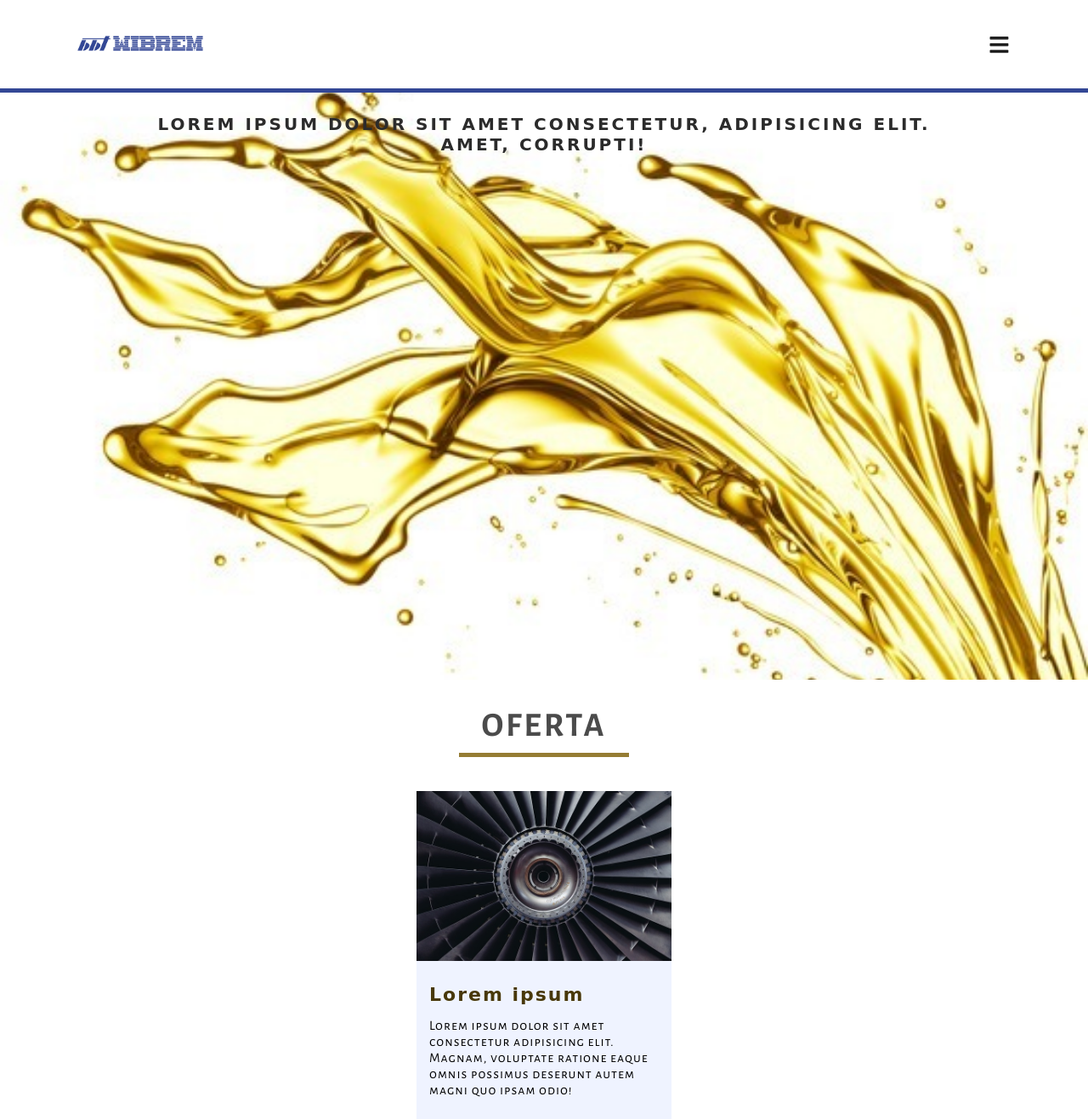
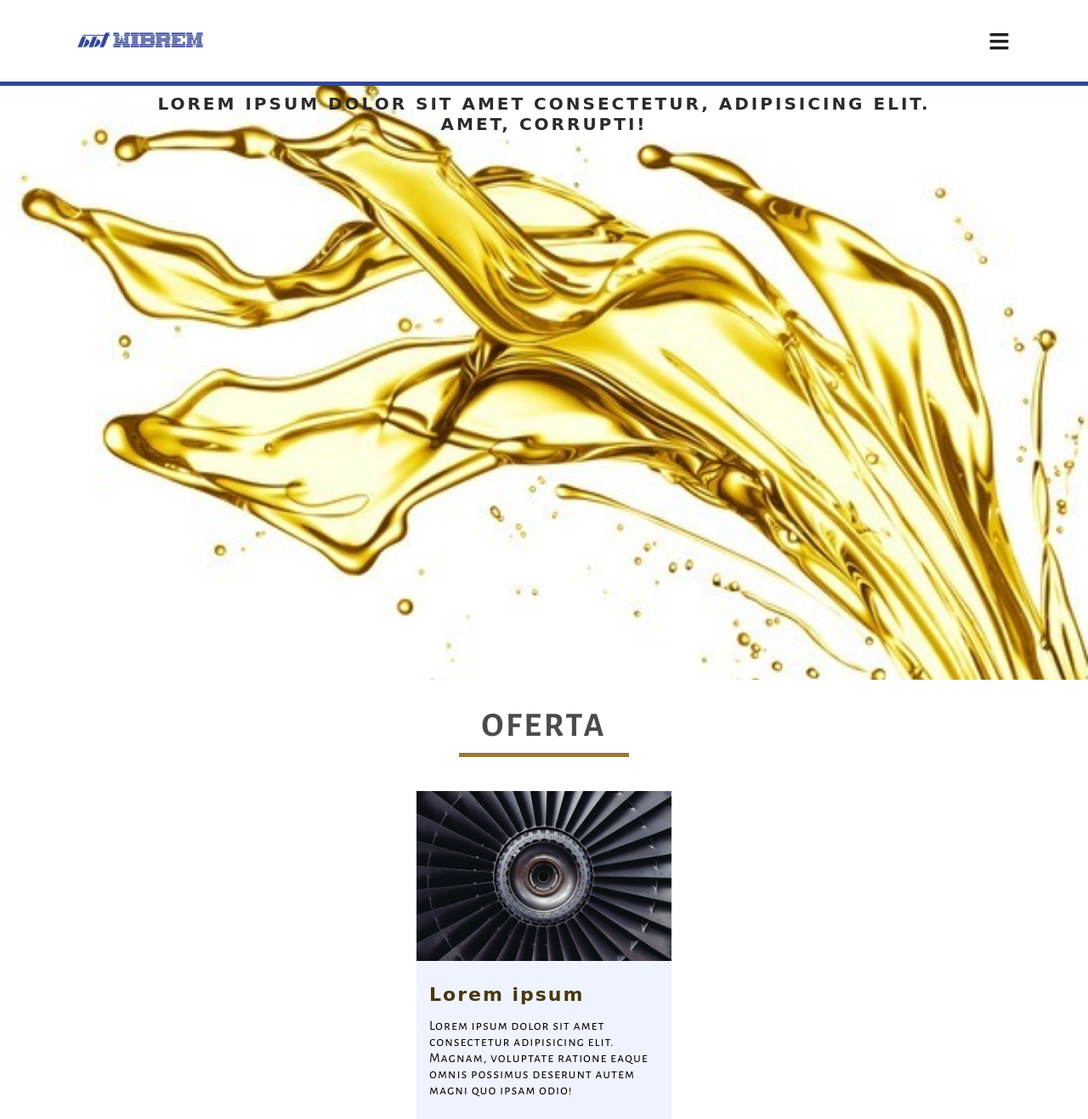
Before and after one commit to jezyk2796/BBT-WIBREM, a PHP site: page / in a window 1280 px wide. Shown: the top 1317 px of the page at 85% size. Run offline with PHP 8.4, Linux system fonts and the light colour scheme; some web fonts are replaced.

Commit message:
media for landscape fixed

```diff
--- a/css/style.css
+++ b/css/style.css
@@ -76,7 +76,7 @@ body {
 
 nav {
   width: 100%;
-  height: 13vh;
+  height: 10vh;
   background-color: #fff;
   position: fixed;
   top: 0;
@@ -89,6 +89,10 @@ nav .wrapper {
   display: flex;
   justify-content: space-between;
   align-items: center;
+}
+
+nav a {
+  display: block;
 }
 
 nav img {
@@ -115,6 +119,10 @@ nav::after {
 }
 
 @media (orientation: landscape) {
+  nav {
+    height: 12vh;
+  }
+
   nav img {
     width: 15rem;
     height: 2rem;
@@ -127,9 +135,9 @@ nav::after {
   margin: 0.5rem 0 0 0;
   padding: 0;
   width: 50vw;
-  height: 87vh;
+  height: 90vh;
   position: absolute;
-  top: 13vh;
+  top: 10vh;
   right: 0;
   list-style-type: none;
   display: flex;
@@ -158,6 +166,13 @@ nav::after {
   color: #fff;
 }
 
+@media (orientation: landscape) {
+  .menu {
+    width: 40vw;
+    top: 12vh;
+  }
+}
+
 /* show menu */
 
 .menu-active {
@@ -180,8 +195,8 @@ nav::after {
 
 header {
   width: 100%;
-  height: 87vh;
-  margin: 13vh 0 0 0;
+  height: 90vh;
+  margin: 10vh 0 0 0;
 
   background-image: url("../img/6.jpg");
   /* background-attachment: fixed; */
--- a/js/main.js
+++ b/js/main.js
@@ -58,6 +58,7 @@ const navigate = e => {
   e.preventDefault();
   const targetId = e.currentTarget.getAttribute("href");
   const navHeight = document.querySelector("nav").offsetHeight;
+  const logoLink = e.currentTarget.parentElement;
 
   window.scrollTo({
     top:
@@ -67,10 +68,16 @@ const navigate = e => {
     behavior: "smooth"
   });
 
-  hideMenu();
+  if (logoLink.classList.value === "logo") {
+    return;
+  } else {
+    hideMenu();
+  }
 };
 
 const allA = document.querySelectorAll(".menu a");
 allA.forEach(link => link.addEventListener("click", navigate));
 
 document.querySelector(".logo a").addEventListener("click", navigate);
+
+// DO IT AGAIN AND BETTER
```
